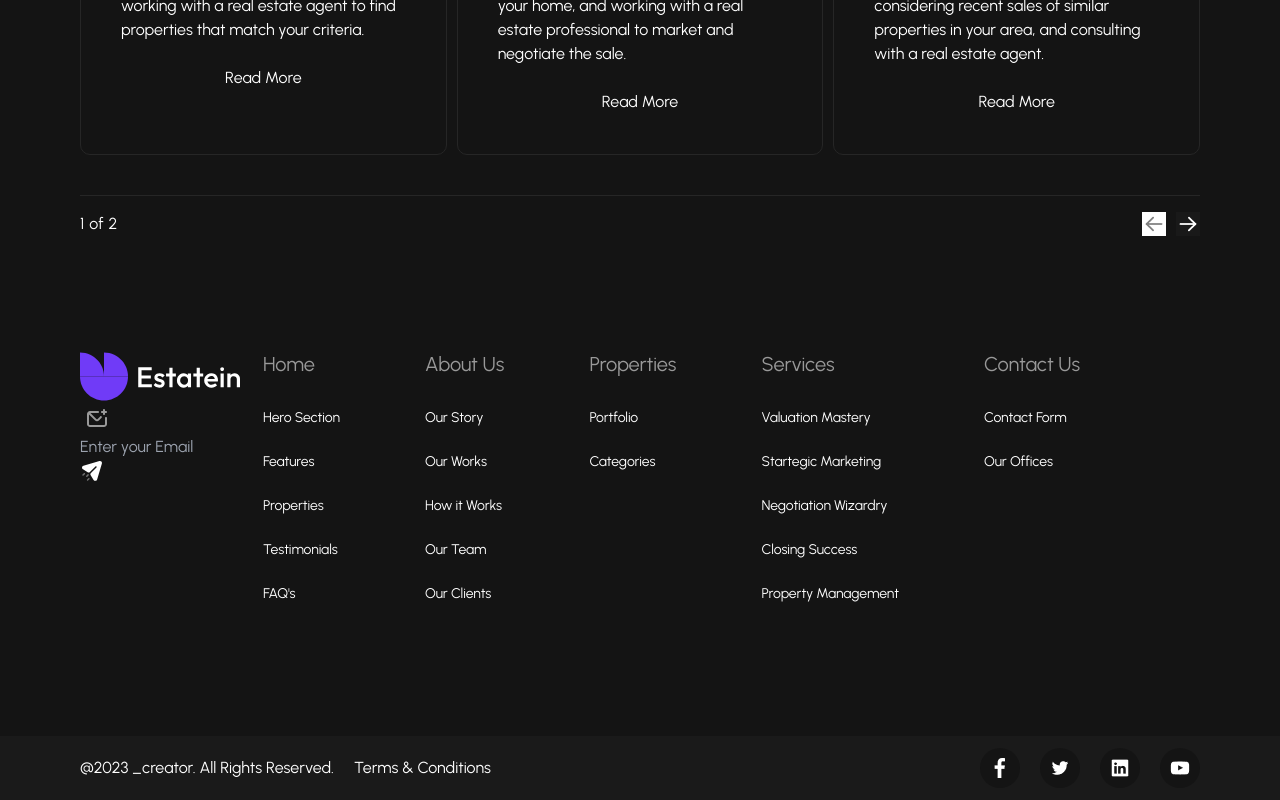
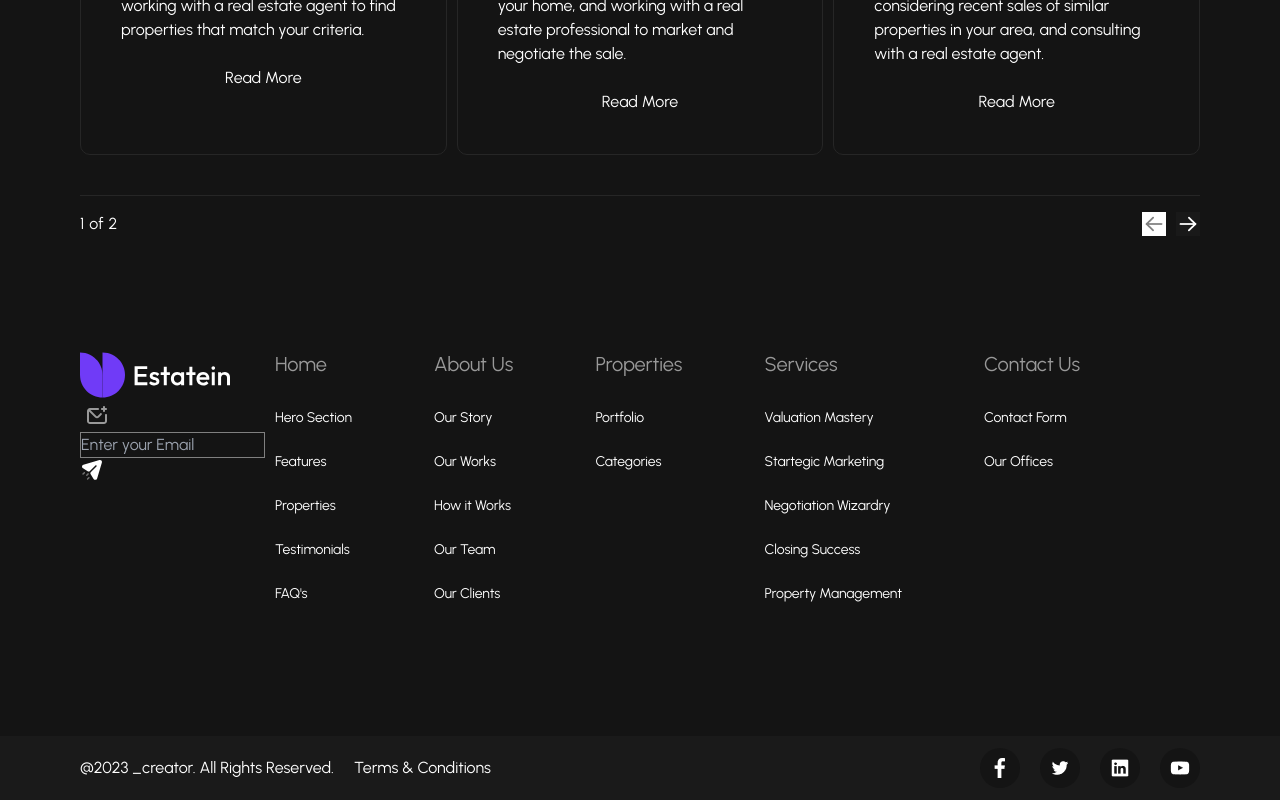
Before and after one commit to cReAtOR0009/Real_Estate, a React (Vite) app in the folder client/: page / in a window 1280 px wide. Shown: the part 2689-3489 px from the top of the page. Built offline with nearby package versions, Linux system fonts and the light colour scheme.

Commit message:
route footer link properly

```diff
--- a/client/src/components/Footer.jsx
+++ b/client/src/components/Footer.jsx
@@ -19,7 +19,7 @@ const FooterNavCard = ({ title, navigation }) => {
               <a
                 href={
                   title.toLowerCase() !== "home"
-                    ? `${title.toLowerCase()}/#${navigation.to}`
+                    ? `/${title.toLowerCase()}/#${navigation.to}`
                     : `/#${navigation.to}`
                 }
               >
@@ -36,21 +36,29 @@ const FooterNavCard = ({ title, navigation }) => {
 const Footer = () => {
   return (
     <>
-      <div className={`${styles.TextContainer} flex flex-wrap`}>
-        <div className="left">
-          <div className="logo">
-            <img src={logo} alt="company logo" />
+      <div
+        className={`${styles.TextContainer} flex flex-wrap  gap-[10px] justify-center `}
+      >
+        <div className="left max-w-[100vw]">
+          <div className="logo ">
+            <img className="w-[150px]" src={logo} alt="company logo" />
           </div>
-          <div className="inputText">
+          <div className="inputText ">
             <img
               className="messageicon"
               src={messageIcon}
               alt="send us a message icon"
             />
-            <input type="email" name="" id="" placeholder="Enter your Email" />
+            <input
+              className="border border-solid border-Grey-50"
+              type="email"
+              name=""
+              id=""
+              placeholder="Enter your Email"
+            />
             {/* <button> */}
             <img
-              className="telegramicon"
+              className="telegramicon cursor-pointer"
               src={telegramIcon}
               alt="send image icon"
             />
```
